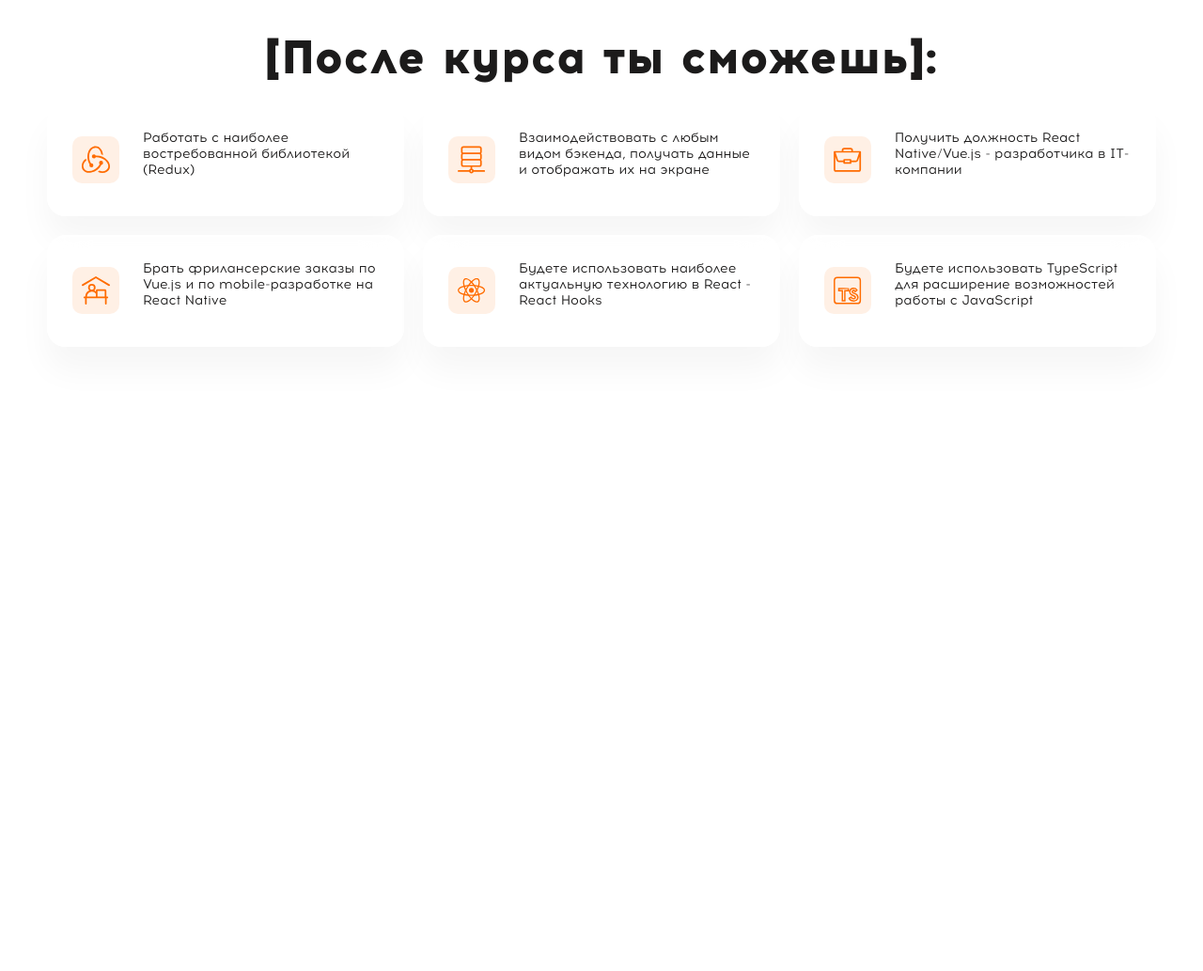
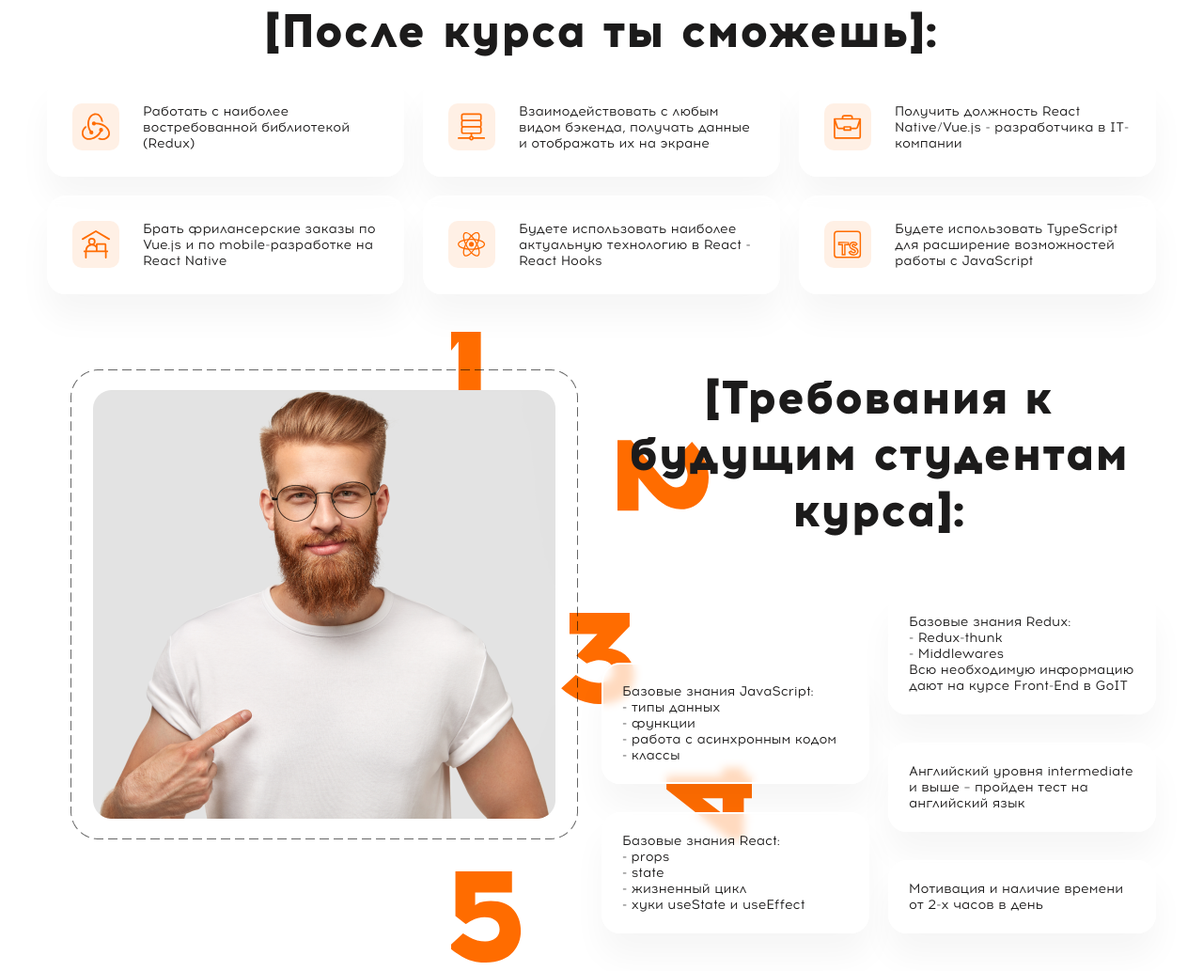
Before and after one commit to jclad/ajs, a website built with Parcel: page src/index.html in a window 1280 px wide. Shown: the part 858-1891 px from the top of the page at 94% size. Before the commit the page ends 1267 px from the top, so only its background shows below. Built offline with nearby package versions, Linux system fonts and the light colour scheme; a web font is replaced by a local one.

Commit message:
requirements

```diff
--- a/src/index.html
+++ b/src/index.html
@@ -16,6 +16,7 @@
       <include src="./partials/hero.html"></include>
       <include src="./partials/program.html"></include>
       <include src="./partials/skills.html"></include>
+      <include src="./partials/requirements.html"></include>
     </main>
 
     <!-- Скрипт идёт последним в разметке. В нём уже подключен главный SASS-файл. -->
--- /dev/null
+++ b/src/partials/requirements.html
@@ -0,0 +1,56 @@
+<section class="section requirements">
+  <div class="container">
+    <div class="content-box">
+      <img
+        class="requirements-img"
+        src="./images/requirements/tablet/img-1.png"
+        alt=""
+      />
+    </div>
+    <div class="content-box">
+      <h2 class="title section-title">
+        [Требования к будущим студентам курса]:
+      </h2>
+      <img
+        class="requirements-img"
+        src="./images/requirements/mobile/img-1.png"
+        alt=""
+      />
+      <ul class="list requirements-list">
+        <li class="requirements-item block-bg">
+          <p>Базовые знания JavaScript:</p>
+          <ul class="list requirements-sublist">
+            <li class="requirements-subitem">- типы данных</li>
+            <li class="requirements-subitem">- функции</li>
+            <li class="requirements-subitem">- работа с асинхронным кодом</li>
+            <li class="requirements-subitem">- классы</li>
+          </ul>
+        </li>
+        <li class="requirements-item block-bg">
+          <p>Базовые знания React:</p>
+          <ul class="list requirements-sublist">
+            <li class="requirements-subitem">- props</li>
+            <li class="requirements-subitem">- state</li>
+            <li class="requirements-subitem">- жизненный цикл</li>
+            <li class="requirements-subitem">- хуки useState и useEffect</li>
+          </ul>
+        </li>
+        <li class="requirements-item block-bg">
+          <p>Базовые знания Redux:</p>
+          <ul class="list requirements-sublist">
+            <li class="requirements-subitem">- Redux-thunk</li>
+            <li class="requirements-subitem">- Middlewares</li>
+          </ul>
+          <p>Всю необходимую информацию дают на курсе Front-End в GoIT</p>
+        </li>
+        <li class="requirements-item block-bg">
+          Английский уровня intermediate и выше – пройден тест на английский
+          язык
+        </li>
+        <li class="requirements-item block-bg">
+          Мотивация и наличие времени от 2-х часов в день
+        </li>
+      </ul>
+    </div>
+  </div>
+</section>
--- a/src/sass/base/_common.scss
+++ b/src/sass/base/_common.scss
@@ -24,6 +24,10 @@
 h3,
 p {
   margin-top: 0;
+}
+
+p {
+  margin-bottom: 0;
 }
 
 img {
@@ -69,7 +73,7 @@
 .block-bg {
   background-color: rgba(255, 255, 255, 0.75);
   box-shadow: 0px 25px 35px rgba(0, 0, 0, 0.04);
-  backdrop-filter: blur(20px);
+  backdrop-filter: blur(5px);
   border: 2px solid #ffffff;
   border-radius: 20px;
 }
--- /dev/null
+++ b/src/sass/layouts/_requirements.scss
@@ -0,0 +1,61 @@
+.requirements {
+  background-image: url(../images/requirements/bg.svg);
+  background-repeat: no-repeat;
+  background-position: bottom center;
+
+  .container {
+    @include for-size(desktop) {
+      display: flex;
+    }
+  }
+}
+
+.requirements .content-box {
+  @include for-size(desktop) {
+    width: 50%;
+  }
+  &:first-child {
+    display: none;
+
+    @include for-size(desktop) {
+      display: block;
+    }
+  }
+
+  &:last-child .requirements-img {
+    @include for-size(desktop) {
+      display: none;
+    }
+  }
+}
+
+.requirements-list {
+  margin-top: -20px;
+  padding-top: 20px;
+
+  @include for-size(tablet) {
+    display: flex;
+    flex-wrap: wrap;
+    flex-direction: column;
+    justify-content: flex-end;
+    height: 430px;
+    margin-left: -20px;
+    margin-top: -30px;
+  }
+}
+
+.requirements-item {
+  padding: 20px;
+  margin-top: 20px;
+
+  @include for-size(tablet) {
+    width: calc(100% / 2 - 20px);
+    margin-top: 30px;
+    margin-left: 20px;
+  }
+}
+
+.requirements-img {
+  margin-left: auto;
+  margin-right: auto;
+}
--- a/src/sass/main.scss
+++ b/src/sass/main.scss
@@ -10,3 +10,4 @@
 @import './layouts/header';
 @import './layouts/hero';
 @import './layouts/skills';
+@import './layouts/requirements';
```
